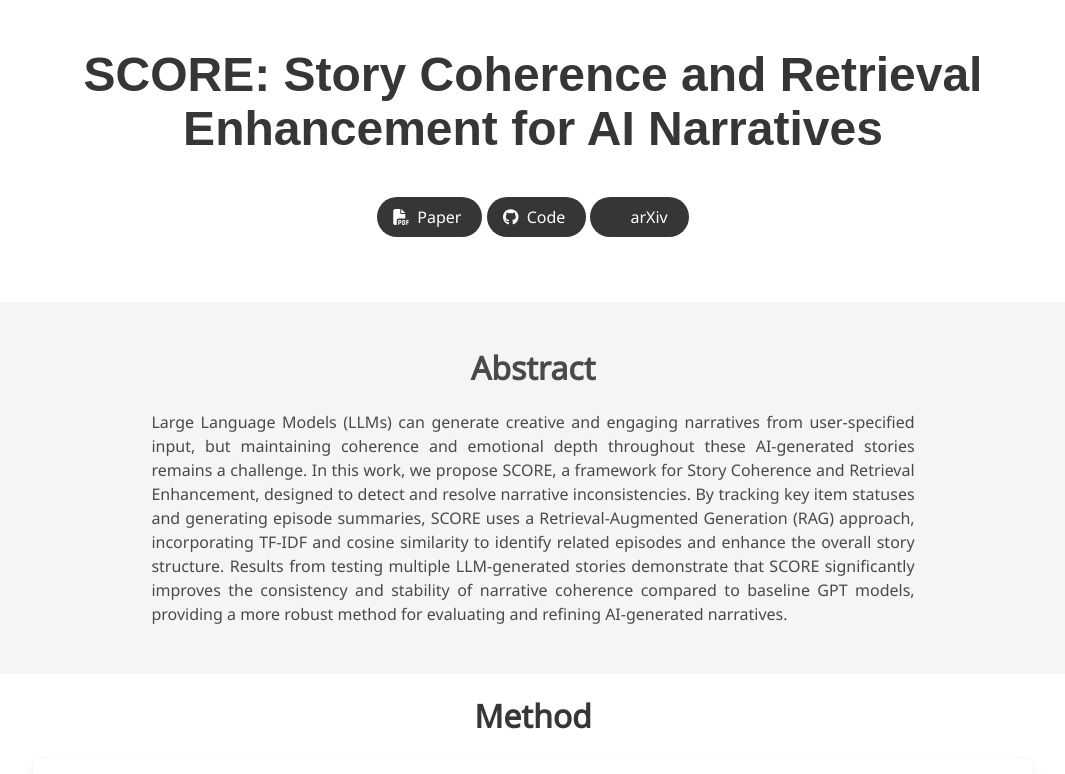
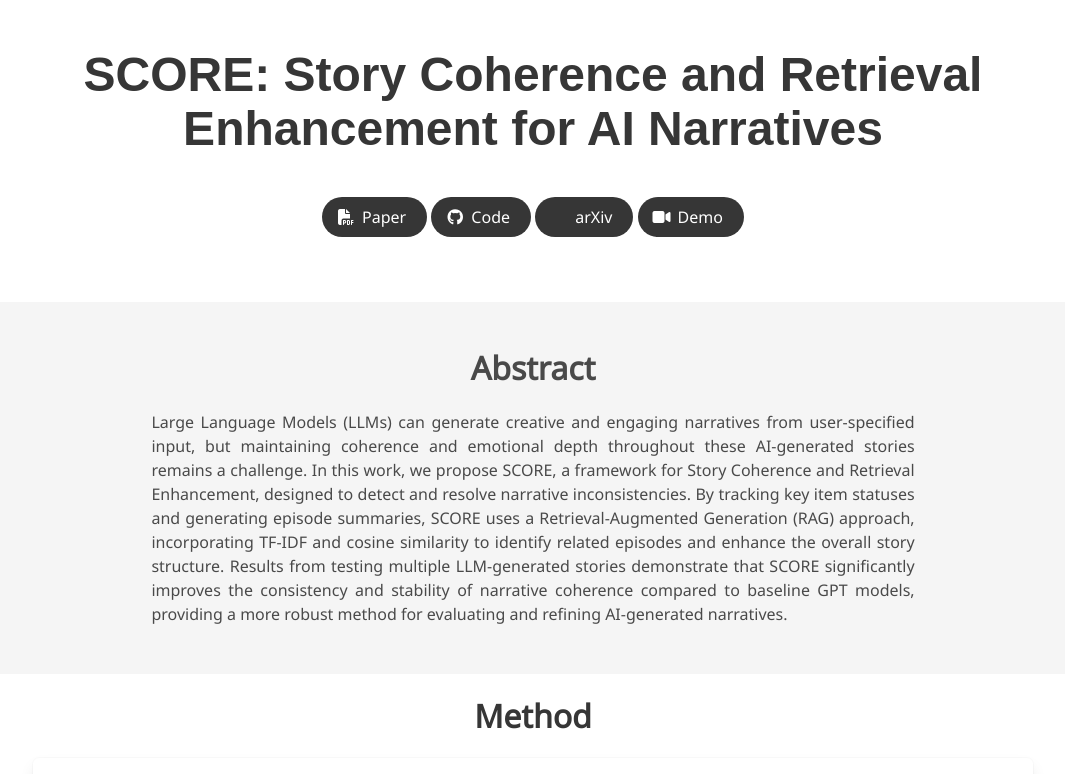
Before and after one commit to jianhuiwemi/SCORE, a plain HTML site: page index.html in a window 1280 px wide. Shown: the top 774 px of the page, without its empty margins (107-1172 px from the left). Drawn offline with nearby package versions, Linux system fonts and the light colour scheme; some icons are missing; a web font is replaced by a local one.

Commit message:
Update index.html

```diff
--- a/index.html
+++ b/index.html
@@ -91,6 +91,17 @@
                                   </a>
                                 </span>
 
+
+                                  <!-- Video Link -->
+                                  <span class="link-block">
+                                    <a href="https://youtu.be/cC48fFoxtOs" target="_blank"
+                                    class="external-link button is-normal is-rounded is-dark">
+                                    <span class="icon">
+                                      <i class="fas fa-video"></i>
+                                    </span>
+                                    <span>Demo</span>
+                                  </a>
+                                </span>
 
             </div>
           </div>
```
